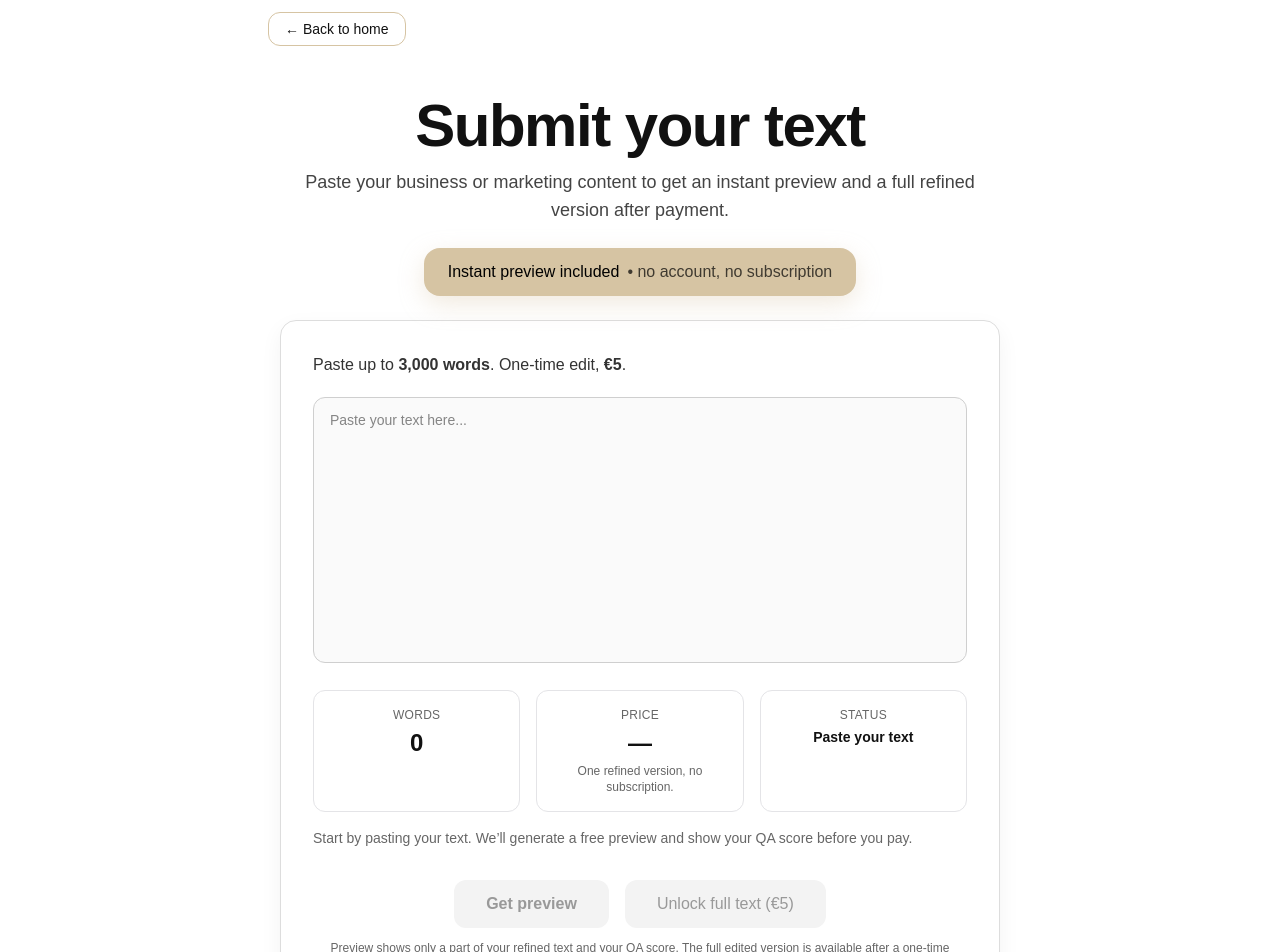
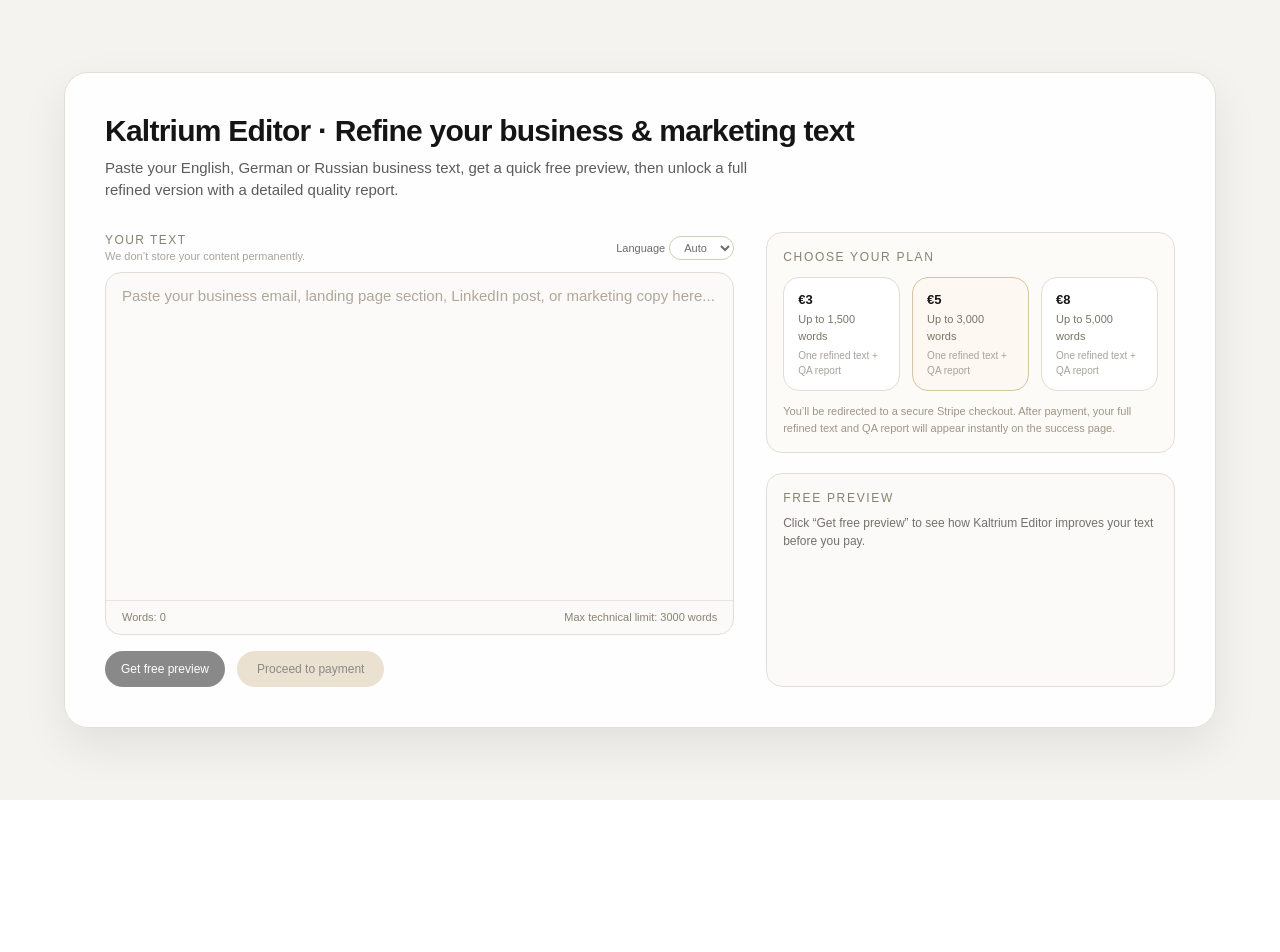
Before and after one commit to kaltriumsystems-hue/kaltrium-site-main, a Next.js app: page /upload in a window 1280 px wide. Shown: the top 952 px of the page. After the commit the page ends 800 px from the top, so only its background shows below. Built offline with nearby package versions, Linux system fonts and the light colour scheme; no server answers.

Commit message:
Update page.tsx

```diff
--- a/src/app/upload/page.tsx
+++ b/src/app/upload/page.tsx
@@ -1,37 +1,24 @@
 "use client";
 
-import { useMemo, useState } from "react";
+import { useEffect, useMemo, useState } from "react";
 
 const API_BASE =
   process.env.NEXT_PUBLIC_KALTRIUM_API_URL ||
   "https://kaltrium-editor-bot.onrender.com";
 
-const FIXED_PRICE = 5;
+type Status = "idle" | "preview-loading" | "checkout-loading" | "ready" | "error";
 
-// Подсчёт слов
-function countWords(text: string) {
-  const normalized = text.replace(/[\u200B-\u200D\uFEFF]/g, "").trim();
-  if (!normalized) return 0;
-  const matches = normalized.match(/[A-Za-zÄÖÜäöüßЁА-Яёа-я0-9]+/gu);
-  return matches ? matches.length : 0;
-}
+type Plan = { name: string; price: number; maxWords: number; highlight?: boolean };
 
-// Ограничение по словам
-function clampToWordLimit(input: string, limit = 3000) {
-  const parts =
-    input
-      .replace(/[\u200B-\u200D\uFEFF]/g, "")
-      .trim()
-      .match(
-        /[A-Za-zÀ-ÖØ-öø-ÿ0-9]+(?:['’-][A-Za-zÀ-ÖØ-öø-ÿ0-9]+)*/g
-      ) || [];
-  if (parts.length <= limit) return input;
-  return parts.slice(0, limit).join(" ");
-}
+const PLANS: Plan[] = [
+  { name: "€3", price: 3, maxWords: 1500 },
+  { name: "€5", price: 5, maxWords: 3000, highlight: true },
+  { name: "€8", price: 8, maxWords: 5000 },
+];
 
-// Тип ответа превью под новый backend
 type PreviewResponse = {
   ok: boolean;
+  mode: "preview";
   lang: string;
   qa: {
     grammar: number;
@@ -42,280 +29,353 @@
   avg: number | null;
   preview: string;
   words: number;
+  restrictedWarning?: string | null;
   error?: string;
 };
 
 export default function UploadPage() {
   const [text, setText] = useState("");
-  const [apiError, setApiError] = useState<string | null>(null);
+  const [lang, setLang] = useState<"auto" | "en" | "de" | "ru">("auto");
+  const [status, setStatus] = useState<Status>("idle");
+  const [error, setError] = useState<string | null>(null);
+
   const [previewData, setPreviewData] = useState<PreviewResponse | null>(null);
-  const [isPreviewLoading, setIsPreviewLoading] = useState(false);
-  const [isPayLoading, setIsPayLoading] = useState(false);
+  const [selectedPlan, setSelectedPlan] = useState<Plan | null>(null);
 
-  const words = useMemo(() => countWords(text), [text]);
-  const overLimit = words > 3000;
+  // восстановить текст из localStorage, если вернулись после cancel на Stripe
+  useEffect(() => {
+    const stored = localStorage.getItem("kaltrium_last_text");
+    if (stored && !text) {
+      setText(stored);
+    }
+  }, []); // eslint-disable-line react-hooks/exhaustive-deps
 
-  const canPreview = words > 0 && !overLimit;
-  const canPay = !!previewData && words > 0 && !overLimit;
+  const wordCount = useMemo(() => {
+    const normalized = text.replace(/[\u200B-\u200D\uFEFF]/g, "").trim();
+    if (!normalized) return 0;
+    return normalized.split(/\s+/).length;
+  }, [text]);
 
-  // PREVIEW
-  async function handleGetPreview() {
-    if (!canPreview) return;
-    setApiError(null);
+  const maxPlanWords = selectedPlan?.maxWords ?? PLANS[1].maxWords;
+
+  const overPlanLimit = wordCount > maxPlanWords;
+
+  async function handlePreview() {
+    if (!text.trim()) {
+      setError("Please paste your text first.");
+      return;
+    }
+
+    setStatus("preview-loading");
+    setError(null);
     setPreviewData(null);
-    setIsPreviewLoading(true);
 
     try {
       const res = await fetch(`${API_BASE}/api/refine`, {
         method: "POST",
         headers: { "Content-Type": "application/json" },
-        body: JSON.stringify({ text, preview: true }),
+        body: JSON.stringify({ text, lang, preview: true }),
       });
 
       if (!res.ok) {
-        let msg = "Preview failed.";
+        let msg = "Failed to load preview.";
         try {
-          const data = await res.json();
-          if (data?.error) msg = data.error;
+          const t = await res.json();
+          if (t?.error) msg = t.error;
         } catch {
           // ignore
         }
-        setApiError(msg);
+        setStatus("error");
+        setError(msg);
         return;
       }
 
-      const data = (await res.json()) as PreviewResponse;
-      if (!data.ok) {
-        setApiError(data.error || "Preview failed.");
+      const json = (await res.json()) as PreviewResponse;
+      if (!json.ok) {
+        setStatus("error");
+        setError(json.error || "Failed to load preview.");
         return;
       }
 
-      setPreviewData(data);
-    } catch (err) {
-      console.error(err);
-      setApiError("Network error. Please try again.");
-    } finally {
-      setIsPreviewLoading(false);
+      setPreviewData(json);
+      setStatus("ready");
+    } catch (e) {
+      console.error("Preview error:", e);
+      setStatus("error");
+      setError("Network error. Please try again.");
     }
   }
 
-  // ОПЛАТА — фиксированная цена 5 €
-  async function handlePay() {
-    if (!canPay) return;
-    setIsPayLoading(true);
-    setApiError(null);
+  async function handleCheckout() {
+    if (!text.trim()) {
+      setError("Please paste your text before payment.");
+      return;
+    }
+    if (!selectedPlan) {
+      setError("Please select a plan.");
+      return;
+    }
+    if (overPlanLimit) {
+      setError(
+        `Your text is too long for the selected plan (${wordCount} words > ${maxPlanWords}).`
+      );
+      return;
+    }
+
+    setStatus("checkout-loading");
+    setError(null);
 
     try {
-      // сохраняем текст, чтобы /success мог его забрать
+      // ключевая строка для success-страницы:
       localStorage.setItem("kaltrium_last_text", text);
 
-      const res = await fetch("/api/create-checkout-session", {
+      const res = await fetch(`${API_BASE}/api/create-checkout-session`, {
         method: "POST",
         headers: { "Content-Type": "application/json" },
         body: JSON.stringify({
-          text,
-          lang: "auto",
-          words,
+          price: selectedPlan.price,
         }),
       });
 
       if (!res.ok) {
-        console.error("Stripe error", await res.text());
-        setApiError("Payment failed. Please try again.");
+        let msg = "Failed to start checkout.";
+        try {
+          const t = await res.json();
+          if (t?.error) msg = t.error;
+        } catch {
+          // ignore
+        }
+        setStatus("error");
+        setError(msg);
         return;
       }
 
-      const data = await res.json();
-      if (data.url) {
-        window.location.href = data.url; // редирект на Stripe Checkout
-      } else {
-        setApiError("No checkout URL returned.");
+      const json = await res.json();
+      if (!json?.url) {
+        setStatus("error");
+        setError("No checkout URL returned from server.");
+        return;
       }
+
+      window.location.href = json.url;
     } catch (e) {
-      console.error(e);
-      setApiError("Payment error. Please try again.");
-    } finally {
-      setIsPayLoading(false);
+      console.error("Checkout error:", e);
+      setStatus("error");
+      setError("Network error. Please try again.");
     }
   }
 
   return (
-    <main className="relative mx-auto max-w-3xl px-6 pt-8 pb-20 text-[#111]">
-      {/* BACK BUTTON */}
-      <a
-        href="/"
-        className="absolute top-3 left-3 inline-flex items-center gap-2 rounded-xl border border-[#d6c4a3] px-4 py-1.5 text-sm font-medium text-[#111]
-                   hover:bg-[#faf8f4] transition"
-      >
-        ← Back to home
-      </a>
-
-      {/* HEADER */}
-      <header className="text-center mt-16">
-        <h1 className="text-5xl md:text-6xl font-semibold tracking-tight">
-          Submit your text
+    <main className="min-h-screen bg-[#f5f3ef] flex items-center justify-center px-4 py-10">
+      <div className="max-w-6xl w-full bg-white/90 backdrop-blur rounded-3xl shadow-[0_18px_45px_rgba(15,15,15,0.08)] border border-[#e3ded4] px-8 py-8 md:px-10 md:py-10">
+        {/* Header */}
+        <header className="mb-8 text-center md:text-left">
+          <h1 className="text-2xl md:text-3xl font-semibold tracking-tight text-[#151515]">
+            Kaltrium Editor · Refine your business & marketing text
           </h1>
-        <p className="mt-3 text-lg text-[#444]">
-          Paste your business or marketing content to get an instant preview
-          and a full refined version after payment.
+          <p className="mt-2 text-sm md:text-[15px] text-[#5b5b5b] max-w-2xl">
+            Paste your English, German or Russian business text, get a quick free
+            preview, then unlock a full refined version with a detailed quality report.
           </p>
-
-        <div className="mt-6 inline-flex items-center gap-2 rounded-2xl bg-[#d6c4a3] px-6 py-3 text-black font-medium shadow-[0_8px_24px_rgba(214,196,163,0.35)]">
-          <span>Instant preview included</span>
-          <span className="opacity-70">• no account, no subscription</span>
-        </div>
         </header>
 
-      {overLimit && (
-        <div className="mt-6 rounded-xl border border-[#fde68a] bg-[#fff7ed] px-4 py-3 text-sm text-[#9a6700]">
-          ⚠️ Your text exceeds the maximum limit (3,000 words). Please shorten
-          it or split into multiple texts.
-        </div>
-      )}
-
-      <section className="mt-6 bg-white border border-[#ddd] rounded-2xl shadow-[0_8px_22px_rgba(0,0,0,0.05)] p-8">
-        <div className="flex items-baseline justify-between gap-4 flex-wrap">
-          <p className="text-[#333] text-base">
-            Paste up to <strong>3,000 words</strong>. One-time edit,{" "}
-            <strong>€{FIXED_PRICE}</strong>.
+        <div className="grid grid-cols-1 lg:grid-cols-5 gap-8">
+          {/* LEFT: Text input */}
+          <section className="lg:col-span-3">
+            <div className="flex items-center justify-between mb-2">
+              <div>
+                <p className="text-xs uppercase tracking-[0.12em] text-[#8a8170]">
+                  Your text
+                </p>
+                <p className="text-[11px] text-[#a8a29e]">
+                  We don’t store your content permanently.
                 </p>
               </div>
 
-        <textarea
-          placeholder="Paste your text here..."
-          rows={12}
-          value={text}
-          onChange={(e) => {
-            setPreviewData(null); // новый текст → старое превью не актуально
-            setText(clampToWordLimit(e.target.value, 3000));
-          }}
-          className="mt-5 w-full resize-none rounded-xl border border-[#cfcfcf] bg-[#fafafa] px-4 py-3 text-sm text-[#111]
-                     focus:border-[#d6c4a3] focus:ring-1 focus:ring-[#d6c4a3] outline-none transition"
-        />
-
-        <div className="mt-5 grid grid-cols-1 sm:grid-cols-3 gap-4">
-          {/* Words */}
-          <div className="rounded-xl bg-white border border-zinc-200 p-4 text-center">
-            <div className="text-xs uppercase tracking-wide text-[#666]">
-              Words
-            </div>
-            <div className="mt-1 text-2xl font-semibold">{words}</div>
-          </div>
-
-          {/* Price (fixed) */}
-          <div className="rounded-xl bg-white border border-zinc-200 p-4 text-center">
-            <div className="text-xs uppercase tracking-wide text-[#666]">
-              Price
-            </div>
-            <div className="mt-1 text-2xl font-semibold">
-              {words > 0 && !overLimit ? `€${FIXED_PRICE}` : "—"}
-            </div>
-            <div className="text-xs text-[#666] mt-1">
-              One refined version, no subscription.
-            </div>
-          </div>
-
-          {/* Status */}
-          <div className="rounded-xl bg-white border border-zinc-200 p-4 text-center">
-            <div className="text-xs uppercase tracking-wide text-[#666]">
-              Status
-            </div>
-            <div className="mt-1 text-sm font-semibold">
-              {previewData
-                ? "Preview ready"
-                : words > 0
-                ? "Waiting for preview"
-                : "Paste your text"}
+              <div className="flex items-center gap-3">
+                <div className="flex items-center gap-1 text-[11px] text-[#6b6b6b]">
+                  <span>Language</span>
+                  <select
+                    value={lang}
+                    onChange={(e) =>
+                      setLang(e.target.value as "auto" | "en" | "de" | "ru")
+                    }
+                    className="border border-[#d4cbb8] rounded-full px-2.5 py-1 text-[11px] bg-white focus:outline-none focus:ring-1 focus:ring-[#d6c4a3]"
+                  >
+                    <option value="auto">Auto</option>
+                    <option value="en">EN</option>
+                    <option value="de">DE</option>
+                    <option value="ru">RU</option>
+                  </select>
                 </div>
               </div>
             </div>
 
-        {apiError && (
-          <p className="mt-4 text-sm text-[#b91c1c] bg-[#fef2f2] border border-[#fecaca] rounded-lg px-4 py-3">
-            {apiError}
+            <div className="rounded-2xl border border-[#e3ded4] bg-[#fbfaf8]">
+              <textarea
+                value={text}
+                onChange={(e) => {
+                  setText(e.target.value);
+                  if (status === "error") setStatus("idle");
+                }}
+                placeholder="Paste your business email, landing page section, LinkedIn post, or marketing copy here..."
+                className="w-full min-h-[260px] md:min-h-[320px] resize-none rounded-2xl bg-transparent px-4 py-3 text-sm md:text-[15px] text-[#151515] placeholder:text-[#b0a79b] focus:outline-none"
+              />
+              <div className="flex items-center justify-between px-4 py-2 border-t border-[#e9e4da] text-[11px] text-[#8a8170]">
+                <span>
+                  Words:&nbsp;
+                  <span className={wordCount > maxPlanWords ? "text-[#b91c1c]" : ""}>
+                    {wordCount}
+                  </span>
+                  {selectedPlan && (
+                    <>
+                      {" "}
+                      / {maxPlanWords} (selected plan)
+                    </>
+                  )}
+                </span>
+                <span>Max technical limit: 3000 words</span>
+              </div>
+            </div>
+
+            {/* Preview / error */}
+            <div className="mt-4 flex flex-col gap-3">
+              {error && (
+                <div className="rounded-xl border border-[#fecaca] bg-[#fef2f2] px-4 py-2 text-[12px] text-[#b91c1c]">
+                  {error}
+                </div>
+              )}
+
+              <div className="flex flex-wrap gap-3">
+                <button
+                  onClick={handlePreview}
+                  disabled={status === "preview-loading" || !text.trim()}
+                  className="inline-flex items-center justify-center rounded-full px-4 py-2.5 text-xs font-medium bg-[#151515] text-white hover:bg-black disabled:opacity-50 disabled:cursor-not-allowed transition"
+                >
+                  {status === "preview-loading"
+                    ? "Generating free preview…"
+                    : "Get free preview"}
+                </button>
+
+                <button
+                  onClick={handleCheckout}
+                  disabled={
+                    status === "checkout-loading" ||
+                    !text.trim() ||
+                    !selectedPlan ||
+                    overPlanLimit
+                  }
+                  className="inline-flex items-center justify-center rounded-full px-5 py-2.5 text-xs font-medium bg-[#d6c4a3] text-[#151515] hover:bg-[#cbb793] disabled:opacity-50 disabled:cursor-not-allowed transition"
+                >
+                  {status === "checkout-loading"
+                    ? "Redirecting to payment…"
+                    : "Proceed to payment"}
+                </button>
+              </div>
+            </div>
+          </section>
+
+          {/* RIGHT: Plans + preview card */}
+          <section className="lg:col-span-2 flex flex-col gap-5">
+            {/* Plans */}
+            <div className="rounded-2xl border border-[#e3ded4] bg-[#fdfbf7] px-4 py-4">
+              <p className="text-xs uppercase tracking-[0.14em] text-[#8a8170] mb-3">
+                Choose your plan
               </p>
+              <div className="grid grid-cols-1 sm:grid-cols-3 gap-3">
+                {PLANS.map((plan) => {
+                  const isSelected = selectedPlan?.price === plan.price;
+                  return (
+                    <button
+                      key={plan.price}
+                      type="button"
+                      onClick={() => setSelectedPlan(plan)}
+                      className={[
+                        "flex flex-col items-start rounded-2xl border px-3.5 py-3 text-left transition",
+                        plan.highlight
+                          ? "border-[#d6c4a3] bg-[#fdf8f1]"
+                          : "border-[#e2ddd3] bg-white",
+                        isSelected ? "ring-2 ring-[#151515]" : "hover:border-[#c4b79f]",
+                      ].join(" ")}
+                    >
+                      <span className="text-[13px] font-semibold text-[#151515]">
+                        {plan.name}
+                      </span>
+                      <span className="mt-0.5 text-[11px] text-[#7a7467]">
+                        Up to {plan.maxWords.toLocaleString()} words
+                      </span>
+                      <span className="mt-1 text-[10px] text-[#a8a29e]">
+                        One refined text + QA report
+                      </span>
+                    </button>
+                  );
+                })}
+              </div>
+              <p className="mt-3 text-[11px] text-[#9f9585]">
+                You’ll be redirected to a secure Stripe checkout. After payment, your
+                full refined text and QA report will appear instantly on the success page.
+              </p>
+            </div>
+
+            {/* Preview card */}
+            <div className="rounded-2xl border border-[#e3ded4] bg-[#fbfaf8] px-4 py-4 flex-1 flex flex-col">
+              <div className="flex items-center justify-between mb-2">
+                <p className="text-xs uppercase tracking-[0.14em] text-[#8a8170]">
+                  Free preview
+                </p>
+                {previewData && (
+                  <span className="text-[11px] text-[#918779]">
+                    {previewData.words} words ·{" "}
+                    {previewData.lang ? previewData.lang.toUpperCase() : "AUTO"}
+                  </span>
                 )}
-        {!overLimit && words === 0 && !apiError && (
-          <p className="mt-4 text-sm text-[#666]">
-            Start by pasting your text. We’ll generate a free preview and show
-            your QA score before you pay.
+              </div>
+
+              {!previewData && status !== "preview-loading" && (
+                <p className="text-[12px] text-[#75706a]">
+                  Click <span className="font-medium">“Get free preview”</span> to see how
+                  Kaltrium Editor improves your text before you pay.
                 </p>
               )}
 
-        {/* КНОПКИ */}
-        <div className="mt-8 flex flex-col sm:flex-row justify-center gap-4">
-          {/* PREVIEW */}
-          <button
-            disabled={!canPreview || isPreviewLoading}
-            className={`rounded-xl px-8 py-3 font-semibold transition duration-200 ease-out
-              ${
-                canPreview && !isPreviewLoading
-                  ? "bg-[#d6c4a3] text-black shadow-[0_8px_20px_rgba(214,196,163,0.4)] hover:bg-[#cbb993] hover:shadow-[0_10px_24px_rgba(214,196,163,0.55)] active:scale-[0.98]"
-                  : "bg-[#f3f3f3] text-[#999] cursor-not-allowed shadow-none"
-              }`}
-            onClick={handleGetPreview}
-          >
-            {isPreviewLoading ? "Getting preview…" : "Get preview"}
-          </button>
-
-          {/* PAY */}
-          <button
-            disabled={!canPay || isPayLoading}
-            className={`rounded-xl px-8 py-3 font-medium transition duration-200 ease-out
-              ${
-                canPay && !isPayLoading
-                  ? "border border-[#111] text-[#111] bg-white hover:bg-[#111] hover:text-white"
-                  : "bg-[#f3f3f3] text-[#999] cursor-not-allowed"
-              }`}
-            onClick={handlePay}
-          >
-            {isPayLoading ? "Opening checkout…" : "Unlock full text (€5)"}
-          </button>
-        </div>
-
-        <p className="mt-3 text-center text-xs text-[#666]">
-          Preview shows only a part of your refined text and your QA score. The
-          full edited version is available after a one-time payment of €5.
+              {status === "preview-loading" && (
+                <p className="text-[12px] text-[#75706a]">
+                  Analysing your text and preparing a short preview…
                 </p>
+              )}
 
               {previewData && (
-          <div className="mt-6 rounded-2xl border border-[#e5e7eb] bg-[#fafafa] p-5">
-            <div className="flex flex-wrap items-baseline justify-between gap-3">
-              <div>
-                <p className="text-xs uppercase tracking-wide text-[#666]">
-                  Preview · Language: {previewData.lang.toUpperCase()}
-                </p>
-                <p className="mt-1 text-sm text-[#333] whitespace-pre-line">
+                <>
+                  {previewData.qa && (
+                    <div className="mb-3 mt-1 flex flex-wrap gap-2 text-[11px] text-[#6f6a63]">
+                      <span>
+                        Grammar {previewData.qa.grammar}/100 · Clarity{" "}
+                        {previewData.qa.clarity}/100
+                      </span>
+                      <span>
+                        Tone {previewData.qa.tone}/100 · Consistency{" "}
+                        {previewData.qa.consistency}/100
+                      </span>
+                    </div>
+                  )}
+
+                  <div className="mt-1 rounded-xl border border-[#e3ded4] bg-white px-3 py-2 max-h-[160px] overflow-auto">
+                    <p className="text-[12px] text-[#151515] whitespace-pre-wrap">
                       {previewData.preview}
                     </p>
                   </div>
-              {previewData.qa && previewData.avg !== null && (
-                <div className="text-sm text-right">
-                  <p className="font-semibold">
-                    QA: {previewData.avg}/100
+
+                  {previewData.restrictedWarning && (
+                    <p className="mt-2 text-[11px] text-[#92400e]">
+                      {previewData.restrictedWarning}
                     </p>
-                  <p className="text-xs text-[#666]">
-                    Grammar {previewData.qa.grammar} · Clarity{" "}
-                    {previewData.qa.clarity}
-                    <br />
-                    Tone {previewData.qa.tone} · Consistency{" "}
-                    {previewData.qa.consistency}
-                  </p>
-                </div>
+                  )}
+                </>
               )}
             </div>
+          </section>
         </div>
-        )}
-
-        <div className="mt-8 text-center">
-          <span className="inline-flex items-center justify-center rounded-full bg-[#fdfaf5] border border-[#d6c4a3] px-4 py-1 text-sm font-medium text-[#111] shadow-sm">
-            🔒 Secure & private
-          </span>
-          <p className="mt-2 text-sm text-[#444]">
-            We don’t store your texts. Processing is secure and temporary.
-          </p>
       </div>
-      </section>
     </main>
   );
 }
```
Lines whose indentation alone changed are shown as unchanged.
